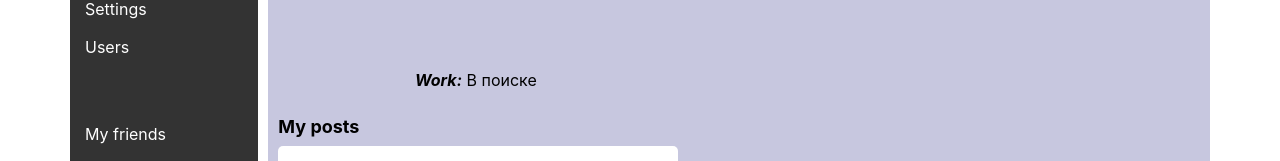
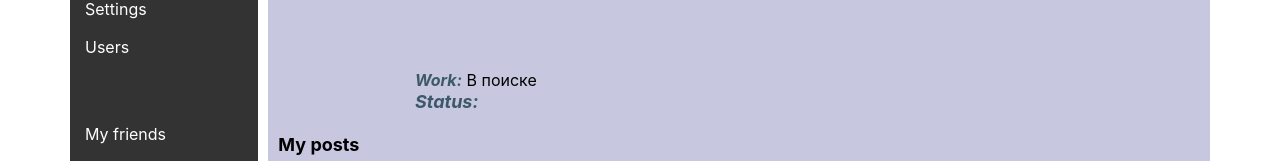
Before and after one commit to aislamtime/social-network-ts, a React (Create React App) app: page /profile in a window 1280 px wide. Shown: the part 227-388 px from the top of the page. Built offline with nearby package versions, Linux system fonts and the light colour scheme; no server answers; grey boxes are pictures that could not be loaded.

Commit message:
mini refactoring & stylizing

```diff
--- a/src/components/Profile/Profile.module.css
+++ b/src/components/Profile/Profile.module.css
@@ -50,14 +50,14 @@
 	display: flex;
 	align-items: end;
 }
-
+/*!======================================================================*/
 .descr {
 	position: relative;
 	width: 100%;
 }
 
 .name {
-	font-weight: 700;
+	font-weight: 500;
 	font-size: 22px;
 	margin-bottom: 65px;
 }
@@ -65,15 +65,17 @@
 	font-size: 16px;
 	margin-bottom: 5px;
 }
-.isWork span {
+.isWork span,
+.workStatus span {
 	font-style: italic;
 	font-weight: 700;
+	color: #3d5869;
 }
 .workStatus {
 	font-style: italic;
-	font-weight: 500;
 	font-size: 18px;
 }
+
 .contacts {
 	position: absolute;
 	top: 0;
--- a/src/components/Profile/Profile.tsx
+++ b/src/components/Profile/Profile.tsx
@@ -1,9 +1,13 @@
 import React from 'react'
 import { ProfileType } from '../../redux/reducers/profile-reduser'
+import { Preloader } from '../common/Preloader/Preloader'
 import { MyPostsContainer } from './MyPosts/MyPostsContainer'
 import s from './Profile.module.css'
 
 export function Profile(props: { profile: ProfileType }) {
+	if (!props.profile) {
+		return <Preloader />
+	} else {
 		return (
 			<div className={s.profile}>
 				<div className={s.cover}>
@@ -18,7 +22,9 @@ export function Profile(props: { profile: ProfileType }) {
 						<div className={s.isWork}>
 							<span>Work:</span> {props.profile.lookingForAJob ? 'В поиске' : 'Работаю'}
 						</div>
-					<div className={s.workStatus}>{props.profile.lookingForAJobDescription}</div>
+						<div className={s.workStatus}>
+							<span>Status:</span> {props.profile.lookingForAJobDescription}
+						</div>
 						<div className={s.contacts}>
 							{props.profile.contacts.facebook ? (
 								<a className={s.contact} href={props.profile.contacts.facebook}>
@@ -84,3 +90,4 @@ export function Profile(props: { profile: ProfileType }) {
 			</div>
 		)
 	}
+}
```
Lines whose indentation alone changed are shown as unchanged.
